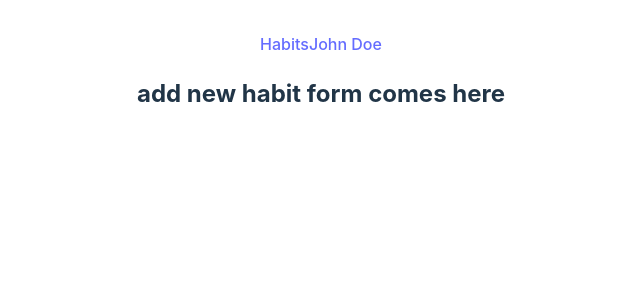
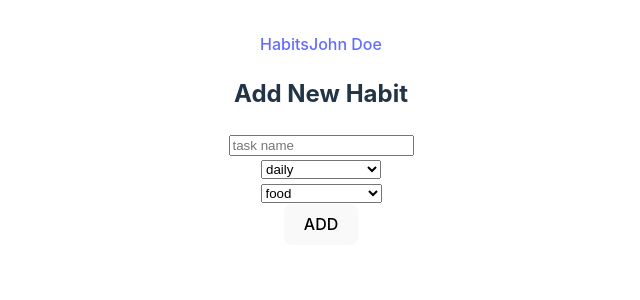
Before and after one commit to filipslunsky/final-project_11-2024, a React (Vite) app in the folder client/: page /habits/new in a window 1280 px wide. Shown: the top 300 px of the page, without its empty margins (319-959 px from the left). Built offline with nearby package versions, Linux system fonts and the light colour scheme.

Commit message:
add task functionality added

```diff
--- a/client/src/features/Navbar.tsx
+++ b/client/src/features/Navbar.tsx
@@ -1,9 +1,9 @@
 import React from "react";
 import { Link } from 'react-router-dom';
-import { useState } from "react";
+// import { useState } from "react";
 
 const Navbar: React.FC = () => {
-    const [logged, setLogged] = useState(false);
+    // const [logged, setLogged] = useState(false);
     return (
         // <>
         // {
--- a/client/src/features/habits/NewHabit.tsx
+++ b/client/src/features/habits/NewHabit.tsx
@@ -1,9 +1,59 @@
-import React from "react";
+import React, { useEffect } from "react";
+import { useRef } from "react";
+import { useDispatch, useSelector } from "react-redux";
+import { addHabit, resetAddStatus } from "./state/slice";
+import { AppDispatch, RootState } from "../../app/store.ts";
+import { useNavigate } from "react-router-dom";
 
 const NewHabit: React.FC = () => {
+    const dispatch = useDispatch<AppDispatch>();
+    const status = useSelector((state: RootState) => state.habits.addStatus);
+    const navigate = useNavigate();
+
+    const nameRef = useRef<HTMLInputElement>(null);
+    const categoryRef = useRef<HTMLSelectElement>(null);
+    const frequencyRef = useRef<HTMLSelectElement>(null);
+
+    const handleSubmit = () => {
+        if (nameRef.current && categoryRef.current && frequencyRef.current) {
+            const newHabit = {
+                email: 'two@gmail.com',
+                name: nameRef.current.value,
+                category: categoryRef.current.value,
+                frequency: frequencyRef.current.value,
+            };
+            dispatch(addHabit(newHabit));
+            console.log(status);
+        }
+    };
+
+    useEffect(() => {
+        if (status === 'success') {
+            navigate('/habits');
+            dispatch(resetAddStatus());
+        }
+    }, [status, navigate]);
+
     return (
         <>
-        <h2>add new habit form comes here</h2>
+        <h2>Add New Habit</h2>
+        <input ref={nameRef} type="text" name="name" placeholder="task name" />
+        <br />
+        <select ref={frequencyRef} name="frequency">
+            <option value="" disabled>select frequency</option>
+            <option value="daily">daily</option>
+            <option value="weekly">weekly</option>
+        </select>
+        <br />
+        <select ref={categoryRef} name="category">
+            <option value="" disabled>select category</option>
+            <option value="food">food</option>
+            <option value="fitness">fitness</option>
+            <option value="make good habit">make good habit</option>
+            <option value="break bad habit">break bad habit</option>
+        </select>
+        <br />
+        <button onClick={handleSubmit}>ADD</button>
         </>
     );
 }
--- a/client/src/features/habits/state/slice.ts
+++ b/client/src/features/habits/state/slice.ts
@@ -13,23 +13,38 @@ interface Habit {
   completed: boolean;
 };
 
+interface NewHabit {
+    email: string;
+    name: string;
+    category: string;
+    frequency: string;
+};
+
 interface HabitsState {
   habits: Habit[];
   habitsStatus: 'idle' | 'loading' | 'success' | 'failed';
+  addStatus: 'idle' | 'loading' | 'success' | 'failed';
 };
 
-interface HabitsApiResponse {
+interface AllHabitsApiResponse {
     success: boolean;
     habits: Habit[];
+};
+
+interface AddHabitApiResponse {
+    success: boolean;
+    message: string;
+    habit: NewHabit[];
 };
 
 const initialState: HabitsState = {
   habits: [],
   habitsStatus: 'idle',
+  addStatus: 'idle',
 };
 
 export const getHabits = createAsyncThunk('habits/getHabits', async () => {
-  const response = await axios.post<HabitsApiResponse>(`${HABITS_URL}/all`,
+  const response = await axios.post<AllHabitsApiResponse>(`${HABITS_URL}/all`,
     { email: 'two@gmail.com' },
     {
       headers: {
@@ -41,10 +56,24 @@ export const getHabits = createAsyncThunk('habits/getHabits', async () => {
   return response.data.habits;
 });
 
+export const addHabit = createAsyncThunk('habits/addHabit', async (newHabit: NewHabit) => {
+    const response = await axios.post<AddHabitApiResponse>(`${HABITS_URL}`, newHabit, {
+        headers: {
+            'Authorization': 'Bearer eyJhbGciOiJIUzI1NiIsInR5cCI6IkpXVCJ9.eyJlbWFpbCI6InR3b0BnbWFpbC5jb20iLCJpYXQiOjE3MzA2Mzk5OTYsImV4cCI6MTczMDcyNjM5Nn0.vCAJHcIKvODgLBwacabHeXnVNQte8kUbhDuvzyG3gZc',
+            'Content-Type': 'application/json'
+          }
+    })
+    return response.data.habit;
+});
+
 const habitsSlice = createSlice({
   name: 'habits',
   initialState,
-  reducers: {},
+  reducers: {
+    resetAddStatus: (state) => {
+        state.addStatus = 'idle';
+      }
+  },
   extraReducers: (builder) => {
     builder
       .addCase(getHabits.pending, (state) => {
@@ -56,8 +85,18 @@ const habitsSlice = createSlice({
       .addCase(getHabits.fulfilled, (state, action: PayloadAction<Habit[]>) => {
         state.habitsStatus = 'success';
         state.habits = action.payload;
-      });
+      })
+      .addCase(addHabit.pending, (state) => {
+        state.addStatus = 'loading';
+      })
+      .addCase(addHabit.rejected, (state) => {
+        state.addStatus = 'failed';
+      })
+      .addCase(addHabit.fulfilled, (state) => {
+        state.addStatus = 'success';
+      })
   },
 });
 
+export const { resetAddStatus } = habitsSlice.actions;
 export default habitsSlice.reducer;
```
